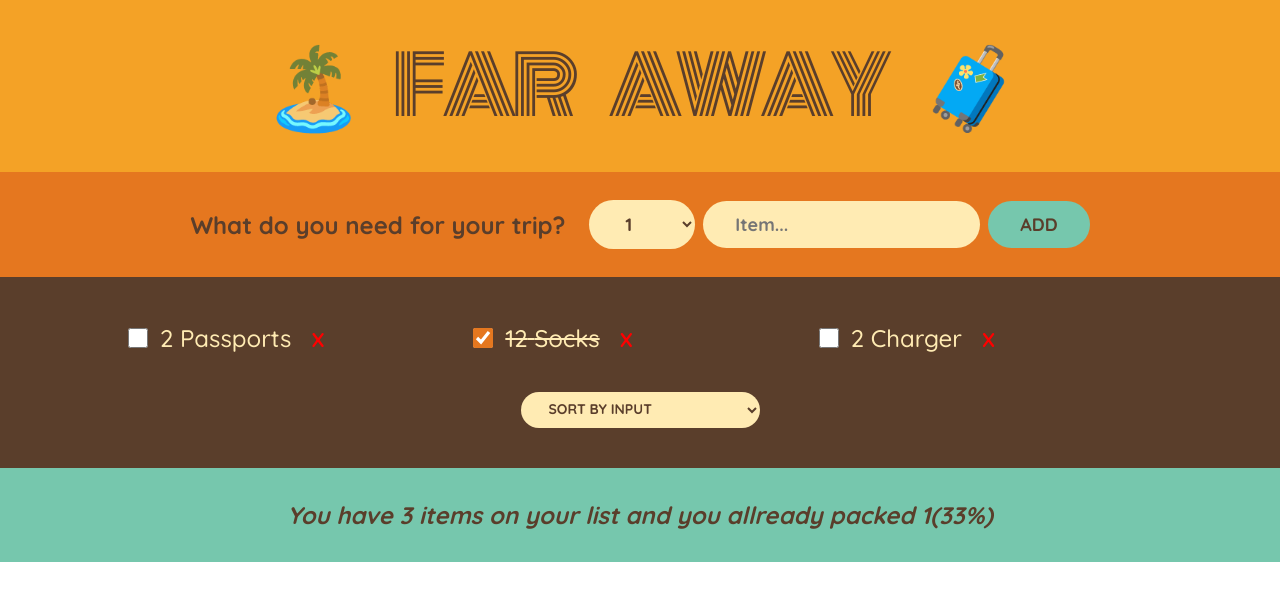
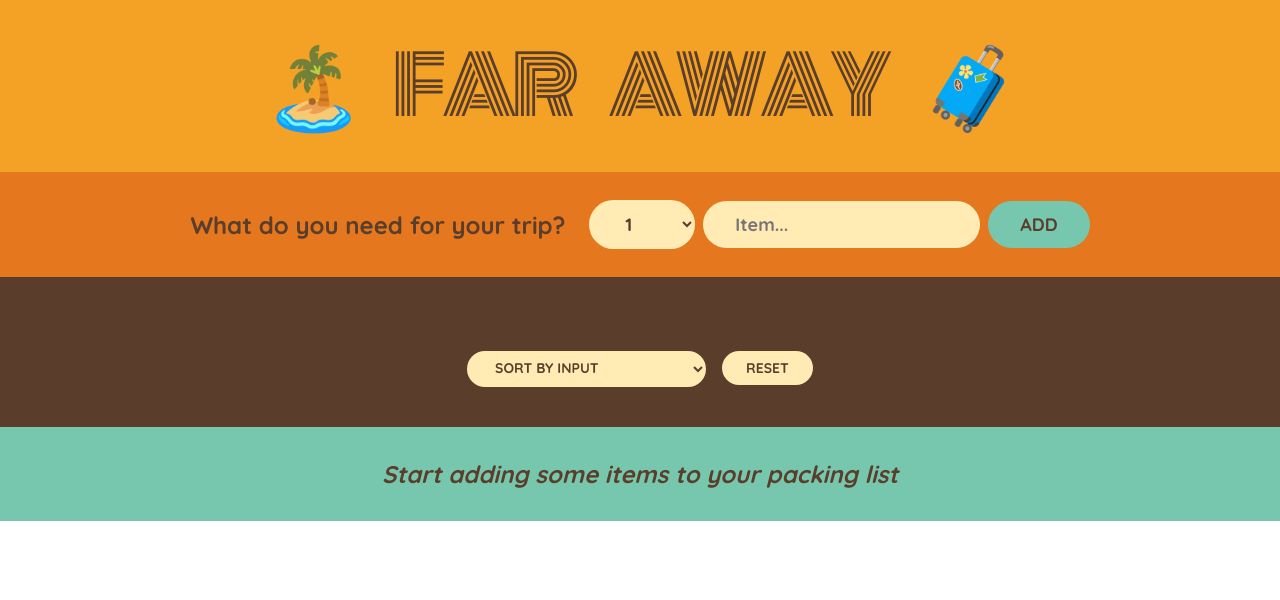
Before and after one commit to rishulpu1/travel-list, a React (Create React App) app: page / in a window 1280 px wide. Shown: the top 600 px of the page. Built offline with nearby package versions, Linux system fonts and the light colour scheme.

Commit message:
reset list functionality

```diff
--- a/src/App.js
+++ b/src/App.js
@@ -3,13 +3,13 @@ import Logo from "./components/Logo";
 import PackingList from "./components/PackingList";
 import Stats from "./components/Stats";
 import Form from "./components/Form";
-const initialItems = [
-  { id: 1, description: "Passports", qty: 2, packed: false },
-  { id: 2, description: "Socks", qty: 12, packed: true },
-  { id: 3, description: "Charger", qty: 2, packed: false },
-];
+// const initialItems = [
+//   { id: 1, description: "Passports", qty: 2, packed: false },
+//   { id: 2, description: "Socks", qty: 12, packed: true },
+//   { id: 3, description: "Charger", qty: 2, packed: false },
+// ];
 function App() {
-  const [items, setItems] = useState(initialItems);
+  const [items, setItems] = useState([]);
   function addItemsHandler(item) {
     setItems((items) => [...items, item]);
   }
@@ -23,6 +23,12 @@ function App() {
       )
     );
   }
+  function handleReset() {
+    const confirmed = window.confirm(
+      "Are you sure you want to clear the list?"
+    );
+    if (confirmed) setItems([]);
+  }
   return (
     <div className="App">
       <Logo />
@@ -31,6 +37,7 @@ function App() {
         data={items}
         onDelete={handleDeleteItem}
         onCheckItem={handlePackedItem}
+        onReset={handleReset}
       />
       <Stats items={items} />
     </div>
--- a/src/components/Form.js
+++ b/src/components/Form.js
@@ -2,12 +2,12 @@ import { useState } from "react";
 
 function Form({ onAddItem }) {
   const [description, setDescription] = useState("");
-  const [quantity, setQuantity] = useState(1);
+  const [qty, setQuantity] = useState(1);
 
   function handleSubmit(e) {
     e.preventDefault();
     if (!description) return;
-    const newItem = { description, quantity, packed: false, id: Date.now() };
+    const newItem = { description, qty, packed: false, id: Date.now() };
     console.log(newItem);
     onAddItem(newItem);
     setDescription("");
@@ -16,10 +16,7 @@ function Form({ onAddItem }) {
   return (
     <form className="add-form" onSubmit={handleSubmit}>
       <h3>What do you need for your trip?</h3>
-      <select
-        value={quantity}
-        onChange={(e) => setQuantity(Number(e.target.value))}
-      >
+      <select value={qty} onChange={(e) => setQuantity(Number(e.target.value))}>
         {Array.from({ length: 20 }, (_, i) => i + 1).map((num) => (
           <option value={num} key={num}>
             {num}
--- a/src/components/PackingList.js
+++ b/src/components/PackingList.js
@@ -1,6 +1,6 @@
 import { useState } from "react";
 import Item from "./Item";
-function PackingList({ data, onDelete, onCheckItem }) {
+function PackingList({ data, onDelete, onCheckItem, onReset }) {
   const [sortBy, setSortBy] = useState("input");
   let sortedItemsBy;
   if (sortBy === "input") sortedItemsBy = data;
@@ -10,6 +10,7 @@ function PackingList({ data, onDelete, onCheckItem }) {
       .sort((a, b) => a.description.localeCompare(b.description));
   if (sortBy === "packed")
     sortedItemsBy = data.slice().sort((a, b) => Number(a.packed - b.packed));
+
   return (
     <div className="list">
       <ul>
@@ -28,6 +29,7 @@ function PackingList({ data, onDelete, onCheckItem }) {
           <option value="description">Sort By Description</option>
           <option value="packed">Sort By Packed Status</option>
         </select>
+        <button onClick={onReset}>Reset</button>
       </div>
     </div>
   );
```
